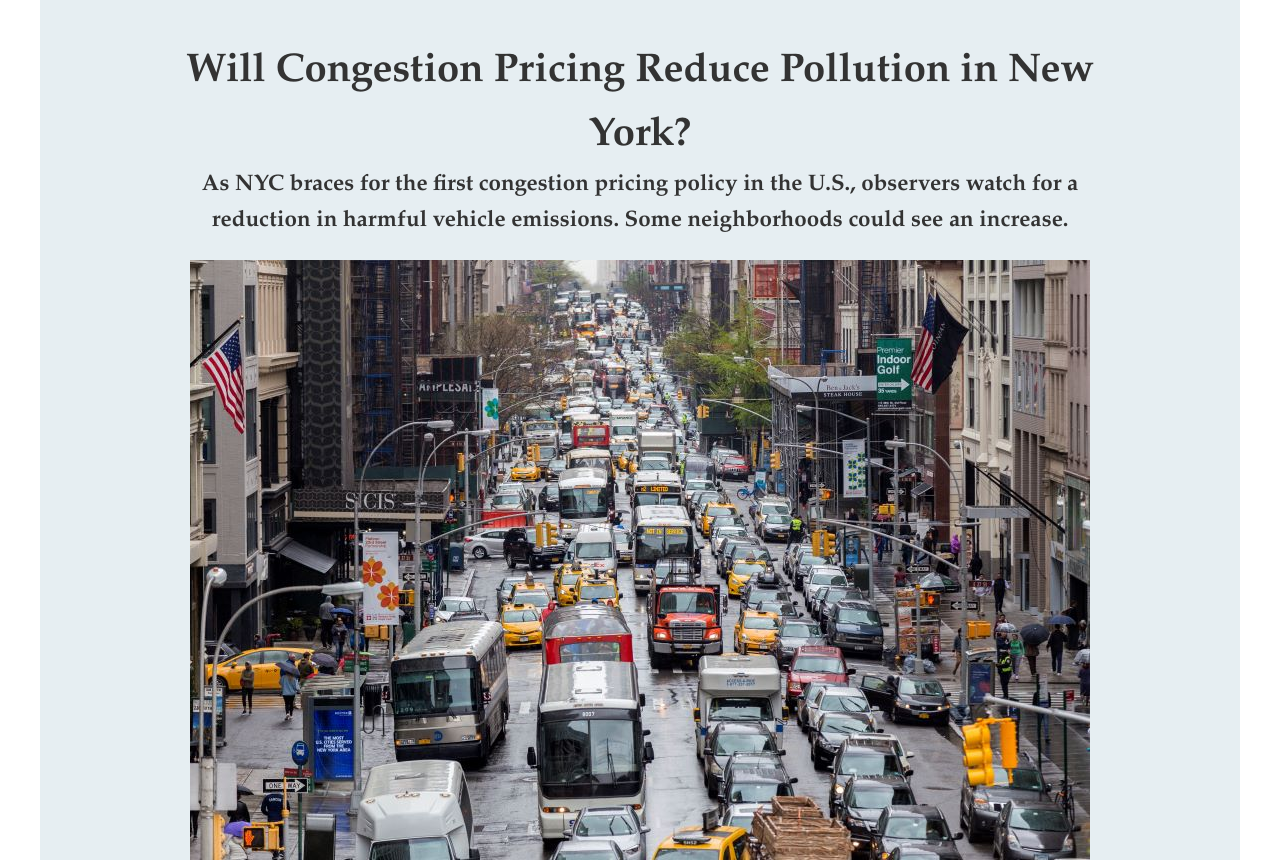
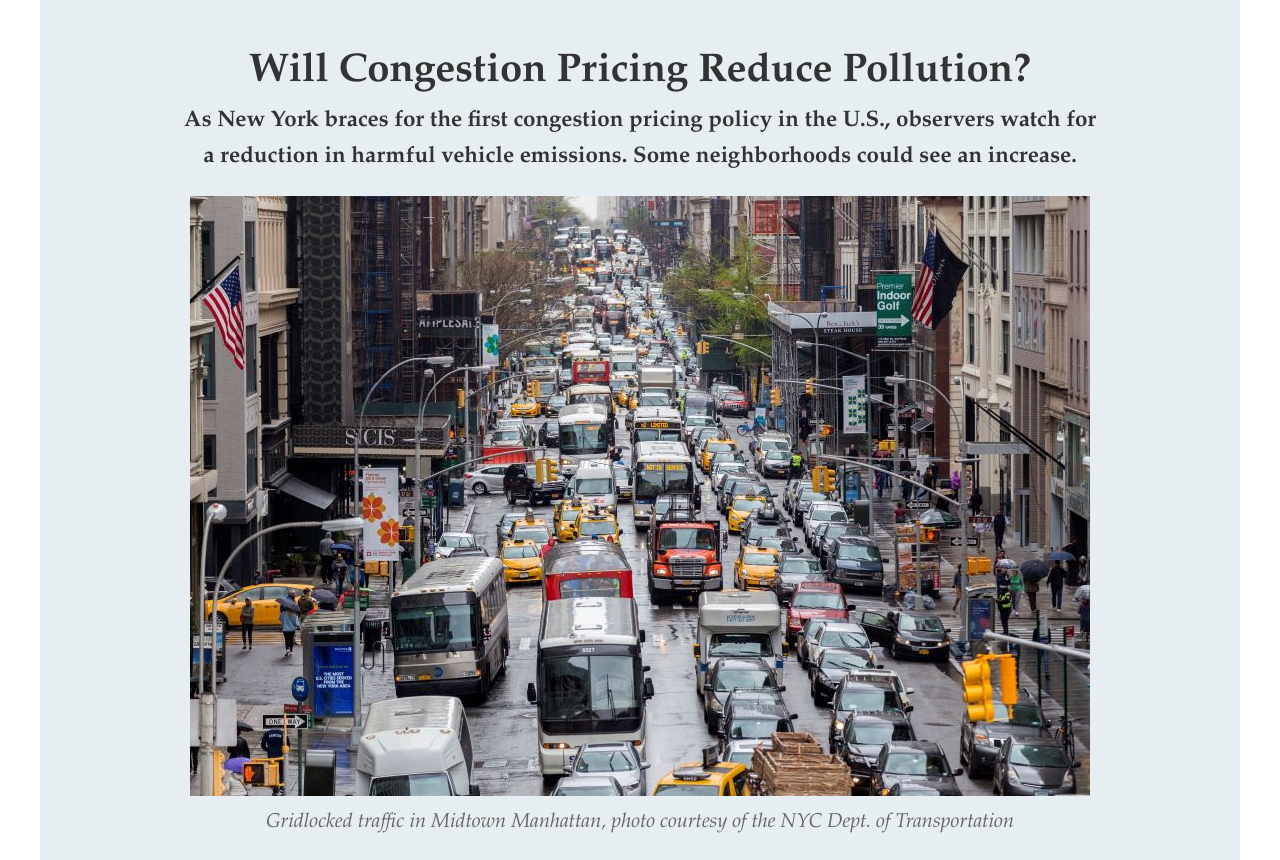
Before and after one commit to skastenbaum/AirQuality_ForMobileAndWeb, a plain HTML site: page index.html in a window 1280 px wide. Shown: the top 860 px of the page. Drawn offline with Linux system fonts and the light colour scheme; a script that the page names is missing.

Commit message:
Update index.html

```diff
--- a/index.html
+++ b/index.html
@@ -10,8 +10,8 @@
 <body>
     <div class="container">
         <header class="headlines">
-            <h1>Will Congestion Pricing Reduce Pollution in New York?</h1>
-            <h2>As NYC braces for the first congestion pricing policy in the U.S., observers watch for a reduction in harmful vehicle emissions. Some neighborhoods could see an increase.</h2>
+            <h1>Will Congestion Pricing Reduce Pollution?</h1>
+            <h2>As New York braces for the first congestion pricing policy in the U.S., observers watch for a reduction in harmful vehicle emissions. Some neighborhoods could see an increase.</h2>
 
             <div class="image-container">
                 <figure>
```
